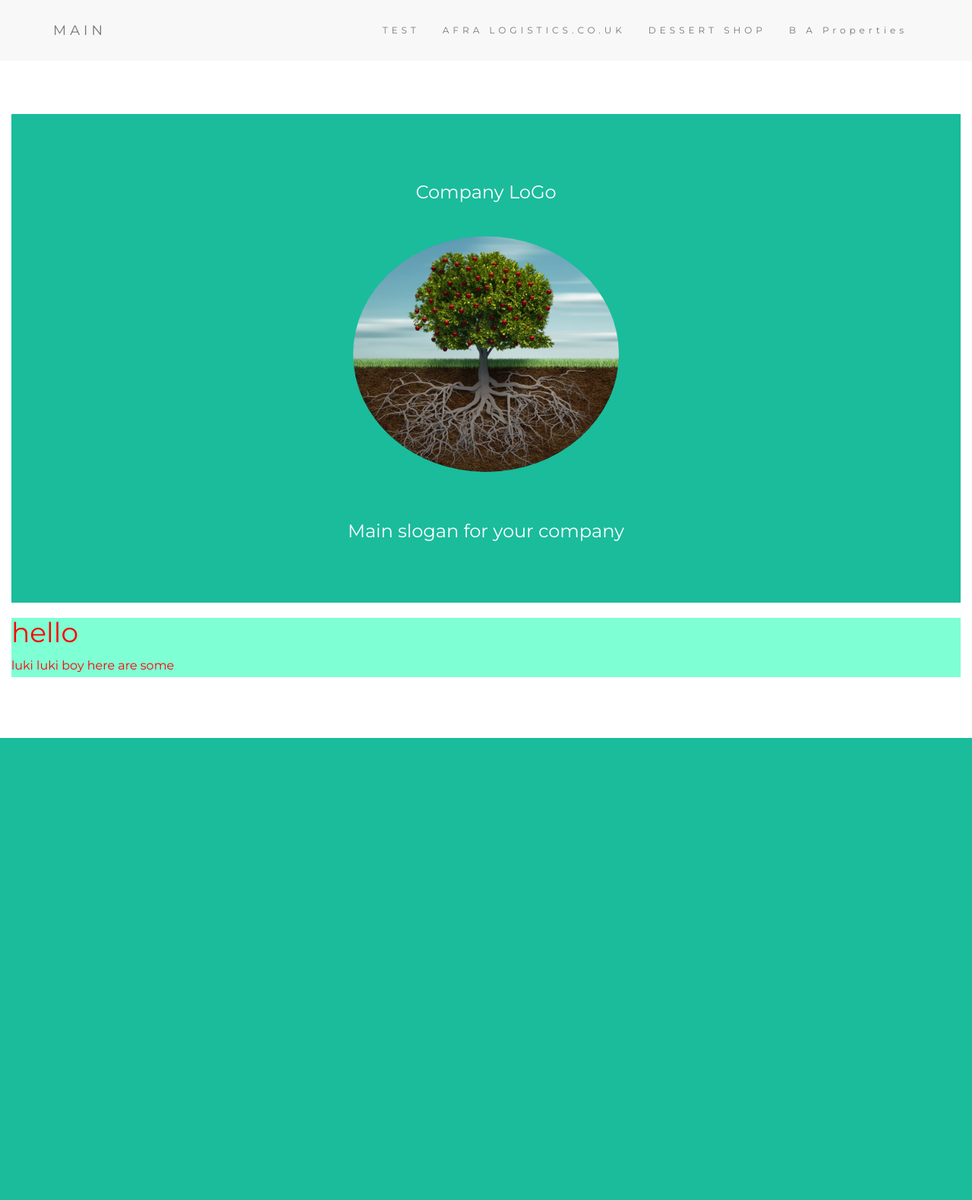
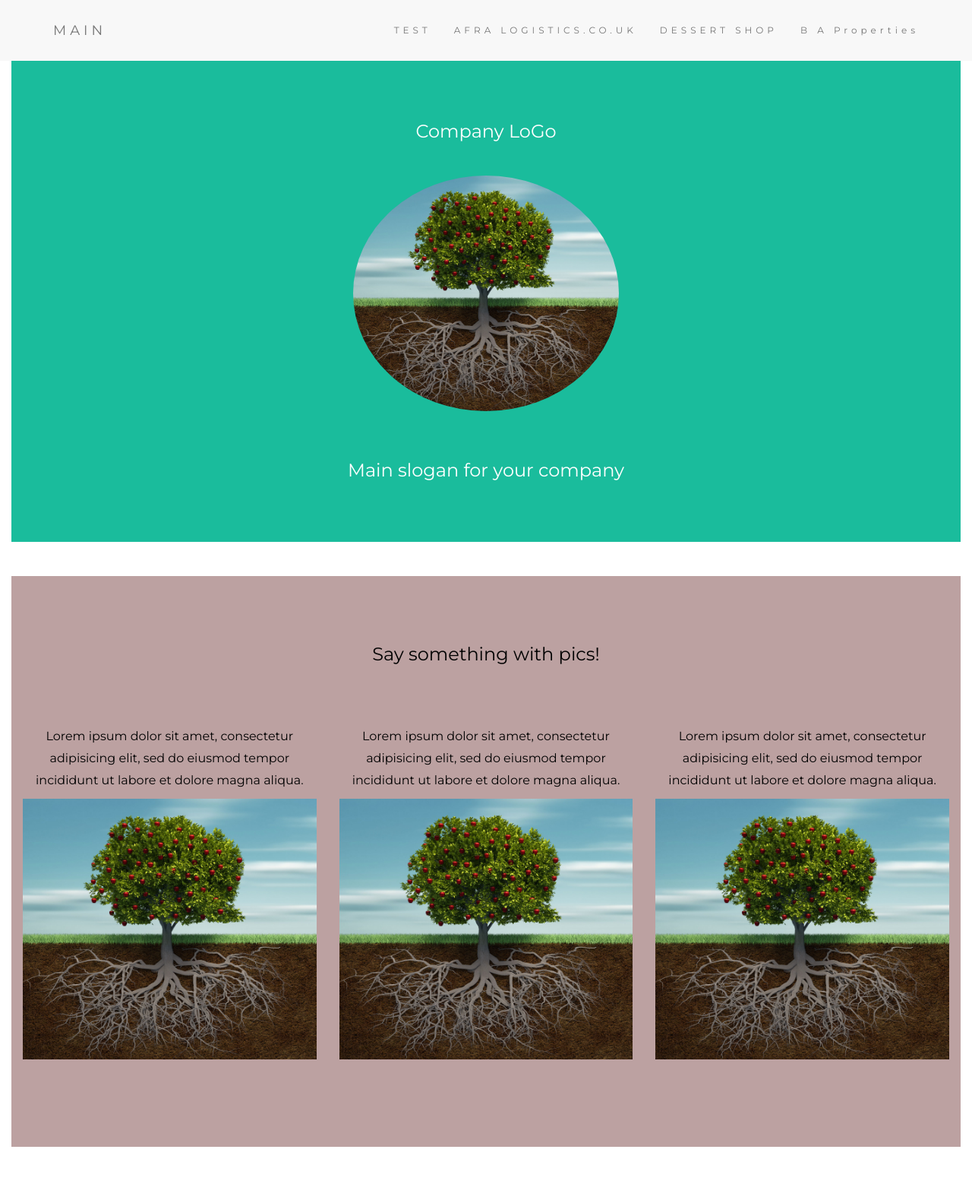
Before and after one commit to tahame01/contabo_template, a Django app: template templates/main.html in a window 1280 px wide. Shown: the whole page at 76% size. Before the commit the page ends 971 px from the top, so only its background shows below. Run offline with Django 3.2, Linux system fonts and the light colour scheme; the template is opened without the code that fills it, so the values that code supplies are empty; some libraries are stand-ins or nearby versions.

Commit message:
new design inserted

```diff
--- a/static/css/home.css
+++ b/static/css/home.css
@@ -5,17 +5,14 @@
 }
 p {font-size: 16px;}
 .margin {margin-bottom: 45px;}
+
 .bg-1 {
   background-color: #1abc9c; /* Green */
   color: #ffffff;
 }
-.bg-2 {
-  background-color: #474e5d; /* Dark Blue */
-  color: #ffffff;
-}
 .bg-3 {
-  background-color: #ffffff; /* White */
-  color: #555555;
+  background-color: #bca1a1; /* White */
+  color: #000000;
 }
 .bg-4 {
   background-color: #2f2f2f; /* Black Gray */
@@ -33,12 +30,28 @@
   margin-bottom: 0;
   font-size: 12px;
   letter-spacing: 5px;
+  animation-name: nav_bar;
+  animation-duration: 8s;
 }
 .navbar-nav  li a:hover {
   color: #1abc9c !important;
 }
 
-.testy {
-  color:red;
-  background-color: aquamarine;
+
+
+/* The animation code */
+@keyframes nav_bar {
+  from {background-color:rgb(25, 188, 156);}
+  to {background-color:rgb(248, 248, 248);}
 }
+
+@keyframes example {
+  0%   {background-color: red;
+        color:#f5f6f7;}
+  25%  {background-color: yellow;
+        color:#2f2f2f;}
+  50%  {background-color: blue;
+        color:#ffffff;}
+  100% {background-color: green;
+        color:#fff;}
+}
--- a/templates/base.html
+++ b/templates/base.html
@@ -24,7 +24,7 @@
 
 <div class="container-xxl">
 
-  <nav class="navbar navbar-default">
+  <nav class="navbar navbar-default navbar-fixed-top">
     <div class="container">
       <div class="navbar-header">
         <button type="button" class="navbar-toggle" data-toggle="collapse" data-target="#myNavbar">
--- a/templates/main.html
+++ b/templates/main.html
@@ -11,17 +11,30 @@
  <!-- ROW1  Trending now header-->
 
 <!-- First Container -->
-<div class="container-fluid bg-1 text-center">
+<div class="container-fluid bg-1 text-center margin">
     <h3 class="margin">Company LoGo</h3>
     <img src="{% static 'images/root.png' %}" class="img-responsive img-circle margin" style="display:inline" alt="root" width="350" height="350">
     <h3>Main slogan for your company</h3>
   </div>
 
-  <div class="testy">
-    <h1>hello</h1>
-    <p> luki luki boy here are some</p>
-
+<!-- Third Container (Grid) -->
+<div class="container-fluid bg-3 text-center">
+  <h3 class="margin">Say something with pics!</h3><br>
+  <div class="row">
+    <div class="col-sm-4">
+      <p>Lorem ipsum dolor sit amet, consectetur adipisicing elit, sed do eiusmod tempor incididunt ut labore et dolore magna aliqua.</p>
+      <img src="{% static 'images/root.png' %}" class="img-responsive margin" style="width:100%" alt="Image">
+    </div>
+    <div class="col-sm-4">
+      <p>Lorem ipsum dolor sit amet, consectetur adipisicing elit, sed do eiusmod tempor incididunt ut labore et dolore magna aliqua.</p>
+      <img src="{% static 'images/root.png' %}" class="img-responsive margin" style="width:100%" alt="Image">
+    </div>
+    <div class="col-sm-4">
+      <p>Lorem ipsum dolor sit amet, consectetur adipisicing elit, sed do eiusmod tempor incididunt ut labore et dolore magna aliqua.</p>
+      <img src="{% static 'images/root.png' %}" class="img-responsive margin" style="width:100%" alt="Image">
+    </div>
   </div>
+</div>
 
 
 
```
